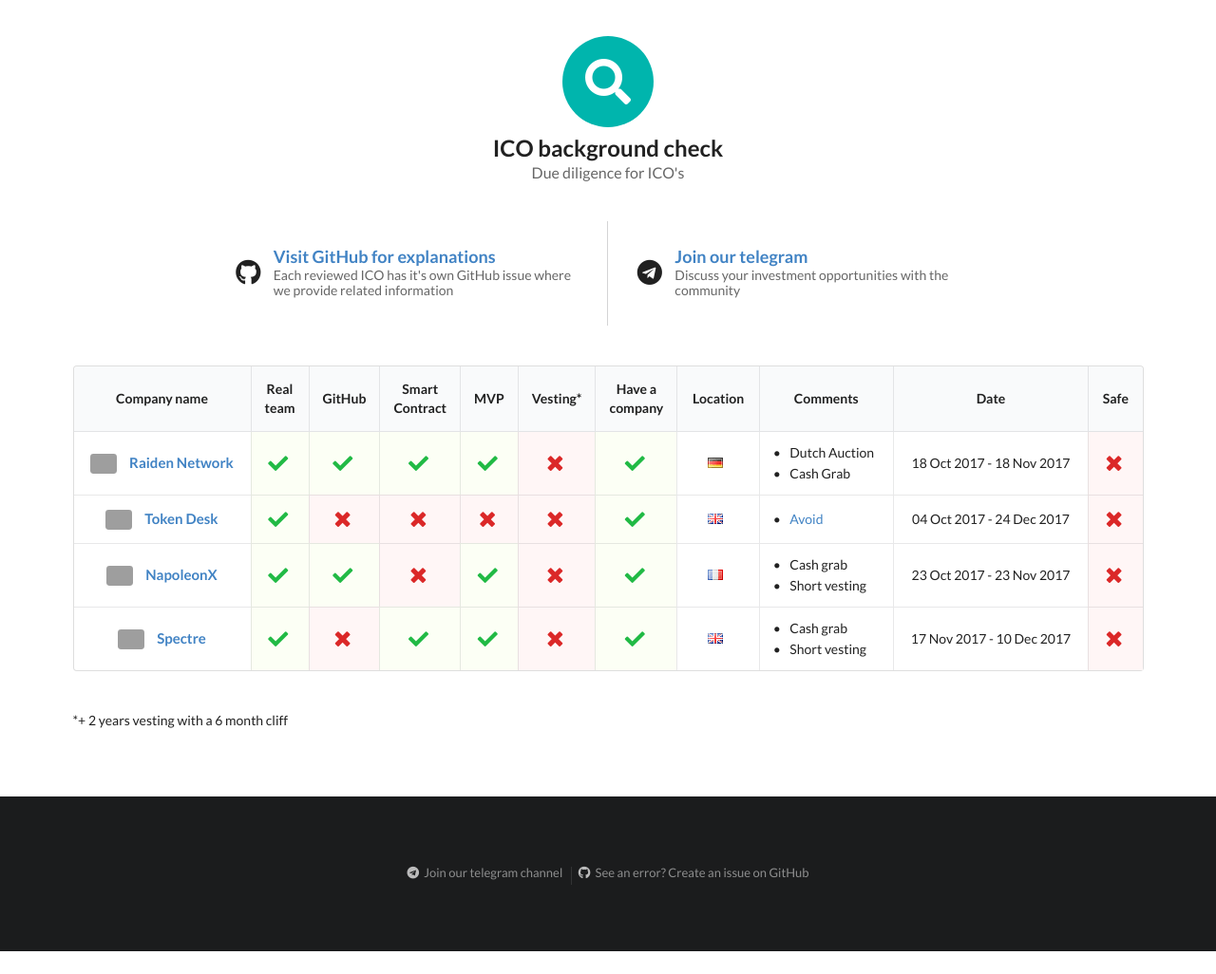
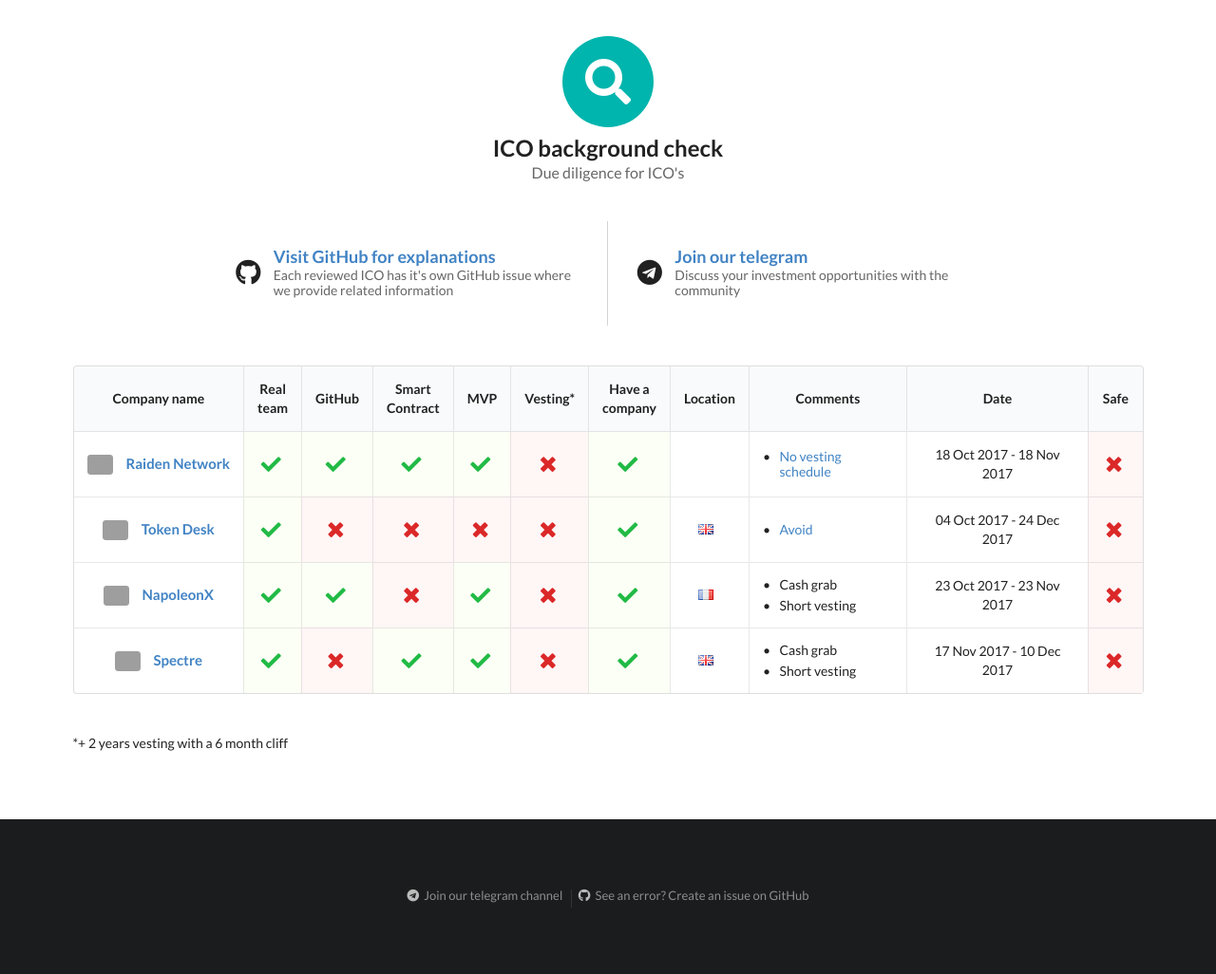
Before and after one commit to ico-check/ico-check, a Jekyll site: the page built from index.md, in a window 1280 px wide, cut to the strip 104-1130 px from the top of the page. Shown: the whole strip at 95% size. Built offline with Jekyll 4.4.1, drawn with Linux system fonts in a browser that asks for light colours; nearby versions of some CDN libraries; before the commit the page ends 1106 px from its top, so only the background shows below that; grey boxes are pictures that could not be loaded.

```diff
--- a/_data/icos.yml
+++ b/_data/icos.yml
@@ -9,10 +9,10 @@
   mvp: true
   min-vesting: false
   have-company: true
-  location: Germany
+  location: Lichtenstein
   comments:
-    - content: Dutch Auction
-    - content: Cash Grab
+    - content: No vesting schedule
+      url: https://github.com/ico-check/ico-check/issues/1
   ico-start-date: 2017-10-18T00:00:00Z
   ico-end-date: 2017-11-18T00:00:00Z
   safe: false
```
